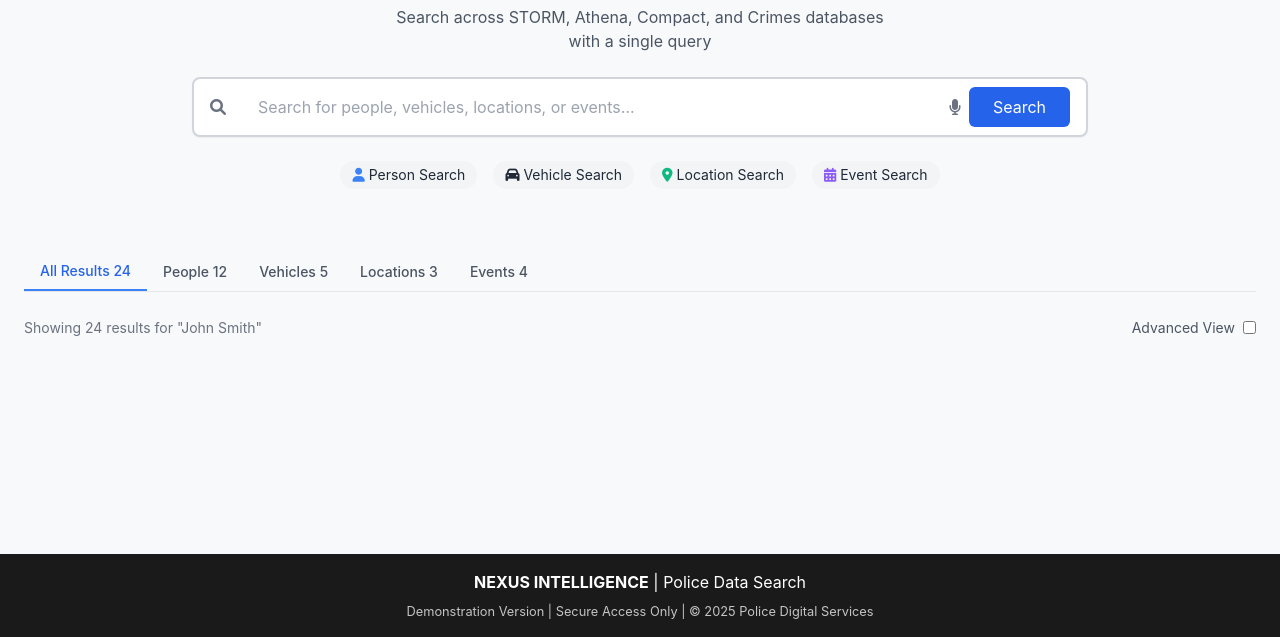
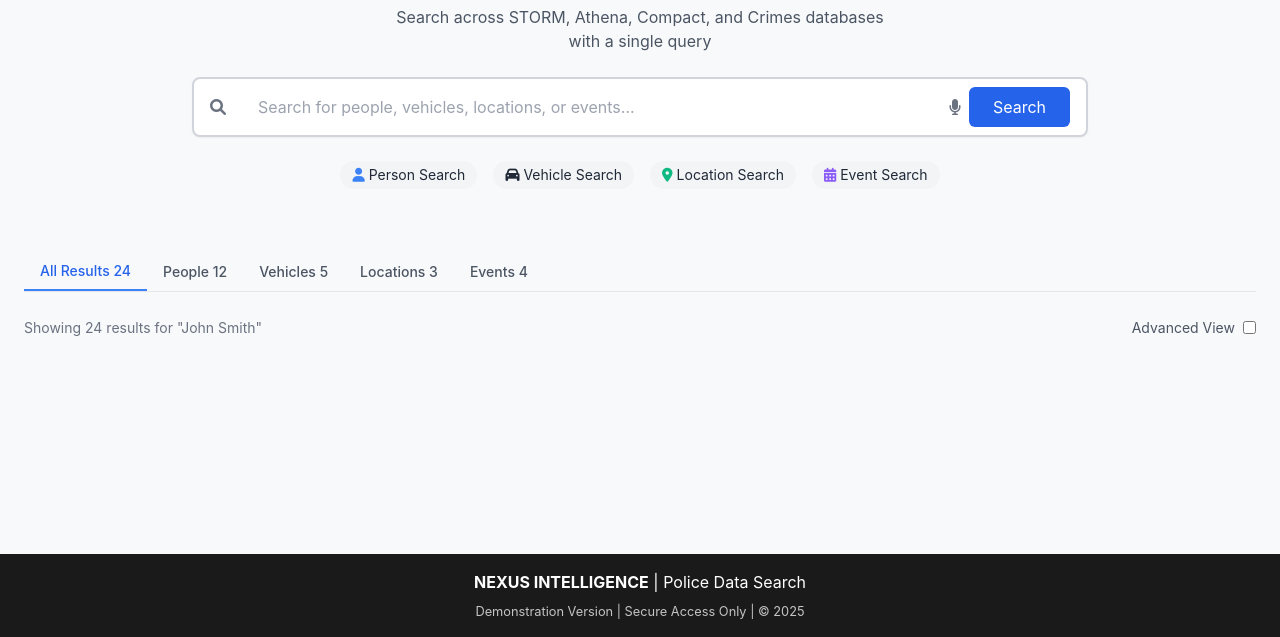
Before and after one commit to littleste858/nexus_intelligenceV4, a website: page index.html in a window 1280 px wide. Shown: the part 163-800 px from the top of the page. Drawn offline with nearby package versions, Linux system fonts and the light colour scheme.

Commit message:
Update index.html

```diff
--- a/index.html
+++ b/index.html
@@ -118,7 +118,7 @@
     <footer>
         <div><strong>NEXUS INTELLIGENCE</strong> | Police Data Search</div>
         <div class="footer-sub">
-            Demonstration Version | Secure Access Only | © 2025 Police Digital Services
+            Demonstration Version | Secure Access Only | © 2025
         </div>
     </footer>
 
```
